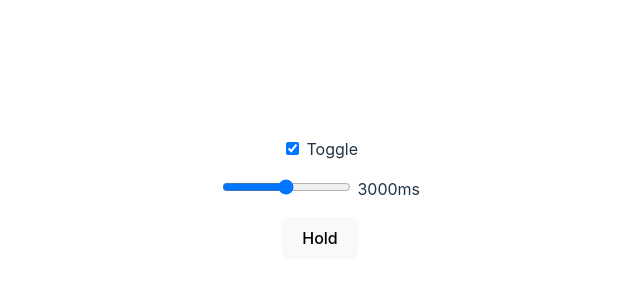
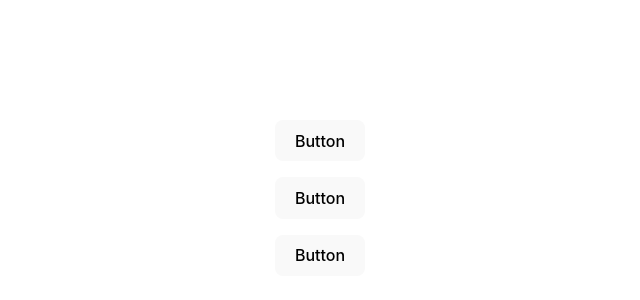
Before and after one commit to Gledros/svelte-course-app, a Svelte app: page / in a window 1280 px wide. Shown: the part 202-502 px from the top of the page, without its empty margins (320-960 px from the left). Built offline with nearby package versions, Linux system fonts and the light colour scheme.

Commit message:
implement tippy without Svelte actions

```diff
--- a/src/App.svelte
+++ b/src/App.svelte
@@ -1,40 +1,26 @@
 <svelte:options immutable={true} />
 
 <script>
-  import longpress from './lib/actions/longpress';
+  import { onMount } from 'svelte';
+  import tippy from 'tippy.js';
+  import 'tippy.js/dist/tippy.css';
 
-  let showButton = true;
-  let duration = 3000;
+  onMount(() => {
+    tippy('.tooltip', {
+      content: 'tooltip content',
+    });
+    tippy(button, {
+      content: 'text',
+    });
+  });
+
+  let button;
 </script>
 
 <div>
-  <label for="show">
-    <input bind:checked={showButton} id="show" type="checkbox" />
-    Toggle
-  </label>
-
-  <label for="range">
-    <input
-      type="range"
-      id="range"
-      bind:value={duration}
-      max={4000}
-      min={2000}
-      step={50}
-    />
-    {duration}ms
-  </label>
-
-  {#if showButton}
-    <button
-      use:longpress={{ duration }}
-      on:longpress={() => {
-        alert('pressed');
-      }}
-    >
-      Hold
-    </button>
-  {/if}
+  <button class="tooltip"> Button </button>
+  <button class="tooltip" data-tippy-content="some other text"> Button </button>
+  <button bind:this={button}> Button </button>
 </div>
 
 <style>
```
